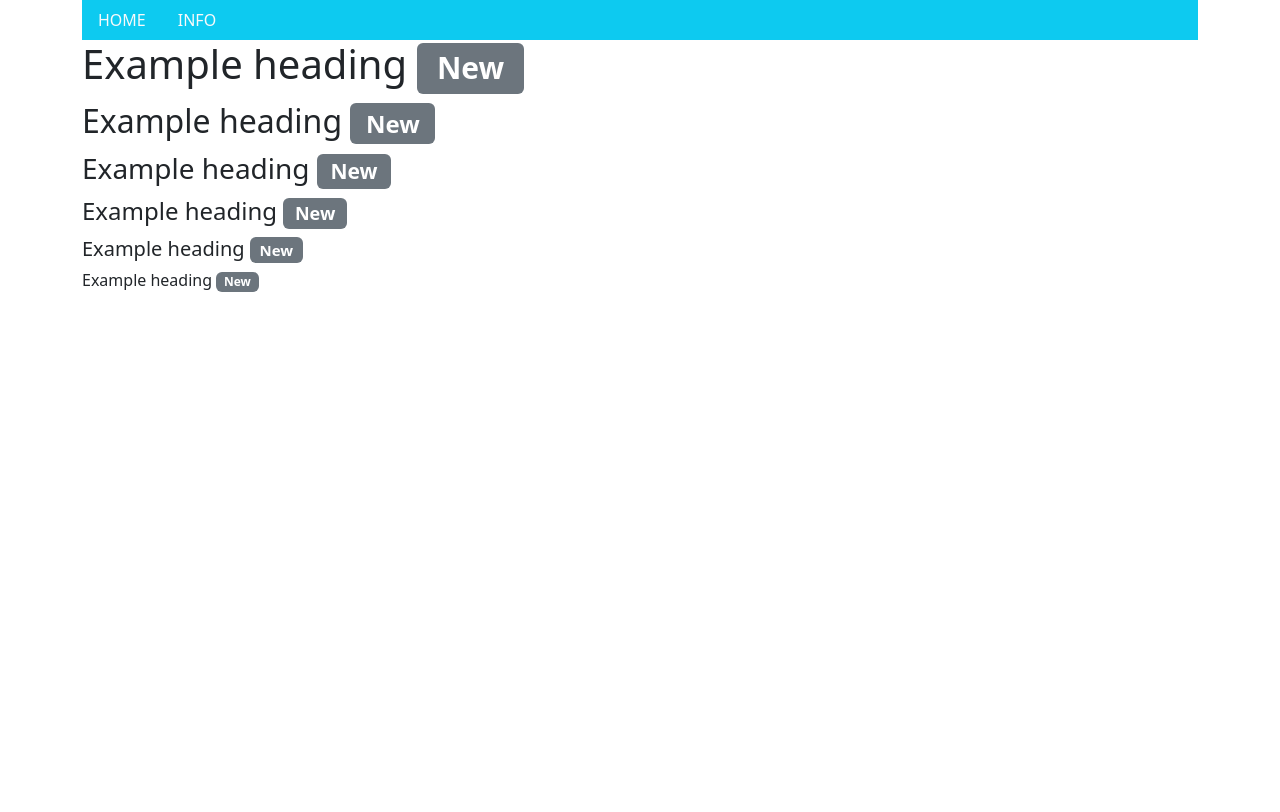
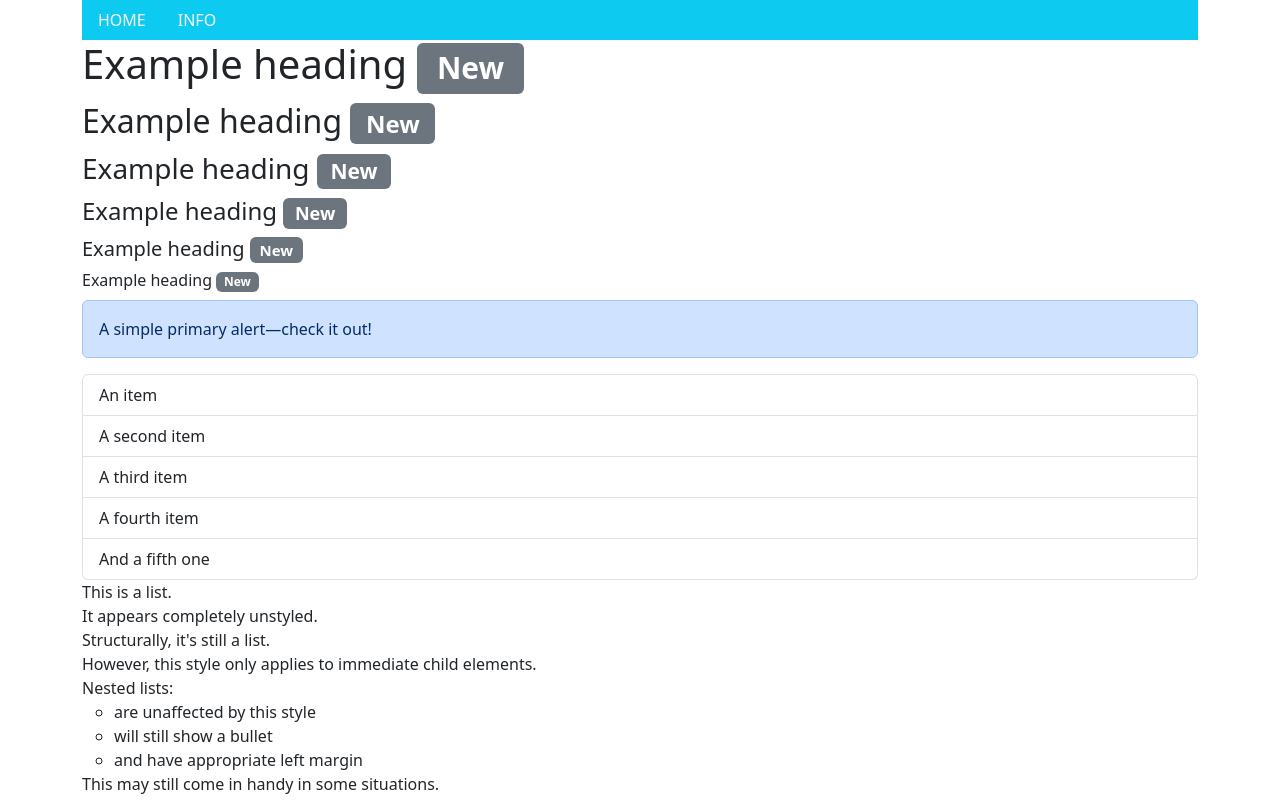
Before and after one commit to j-fremont/my-django-project, a Django app: page /info/ in a window 1280 px wide. Before the commit the page ends 292 px from the top, so only its background shows below. Run offline with Django 4.2, Linux system fonts and the light colour scheme; some libraries are stand-ins or nearby versions.

Commit message:
info.html

```diff
--- a/homepage/templates/info.html
+++ b/homepage/templates/info.html
@@ -14,4 +14,31 @@
 <h5>Example heading <span class="badge bg-secondary">New</span></h5>
 <h6>Example heading <span class="badge bg-secondary">New</span></h6>
 
+<div class="alert alert-primary" role="alert">
+  A simple primary alert—check it out!
+</div>
+
+<ul class="list-group">
+  <li class="list-group-item">An item</li>
+  <li class="list-group-item">A second item</li>
+  <li class="list-group-item">A third item</li>
+  <li class="list-group-item">A fourth item</li>
+  <li class="list-group-item">And a fifth one</li>
+</ul>
+
+<ul class="list-unstyled">
+  <li>This is a list.</li>
+  <li>It appears completely unstyled.</li>
+  <li>Structurally, it's still a list.</li>
+  <li>However, this style only applies to immediate child elements.</li>
+  <li>Nested lists:
+    <ul>
+      <li>are unaffected by this style</li>
+      <li>will still show a bullet</li>
+      <li>and have appropriate left margin</li>
+    </ul>
+  </li>
+  <li>This may still come in handy in some situations.</li>
+</ul>
+
 {% endblock %}
```
